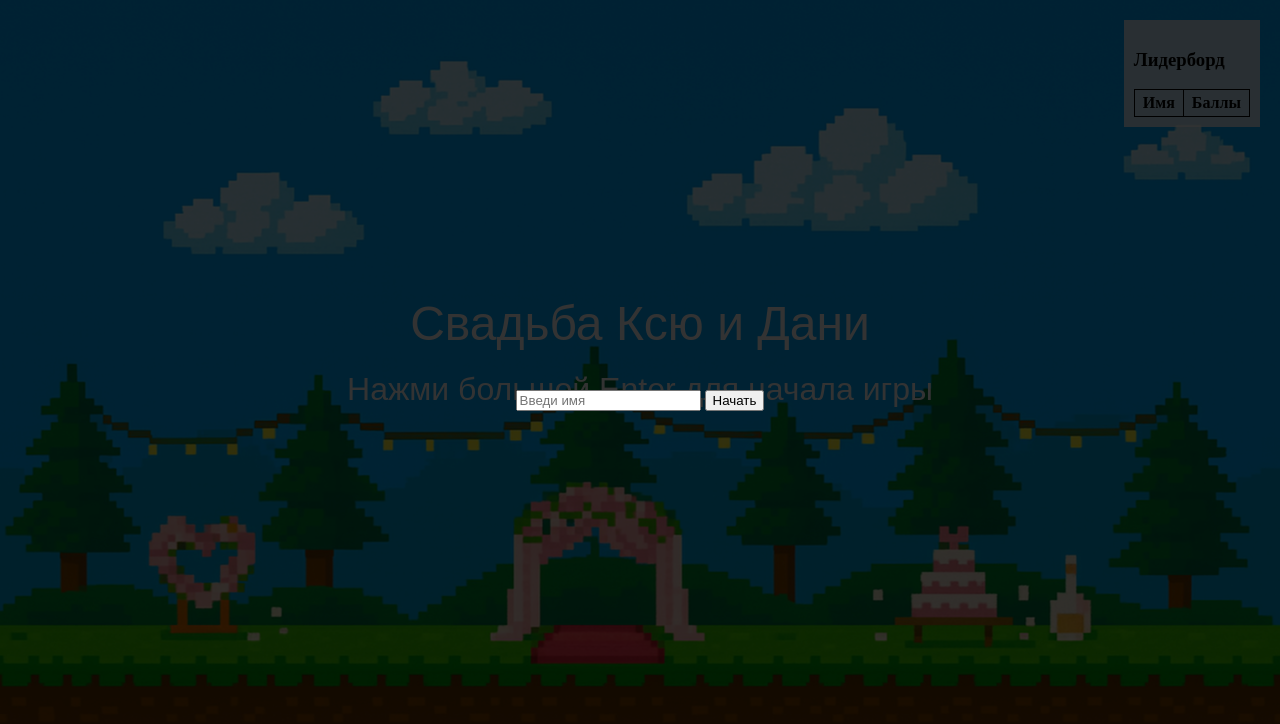
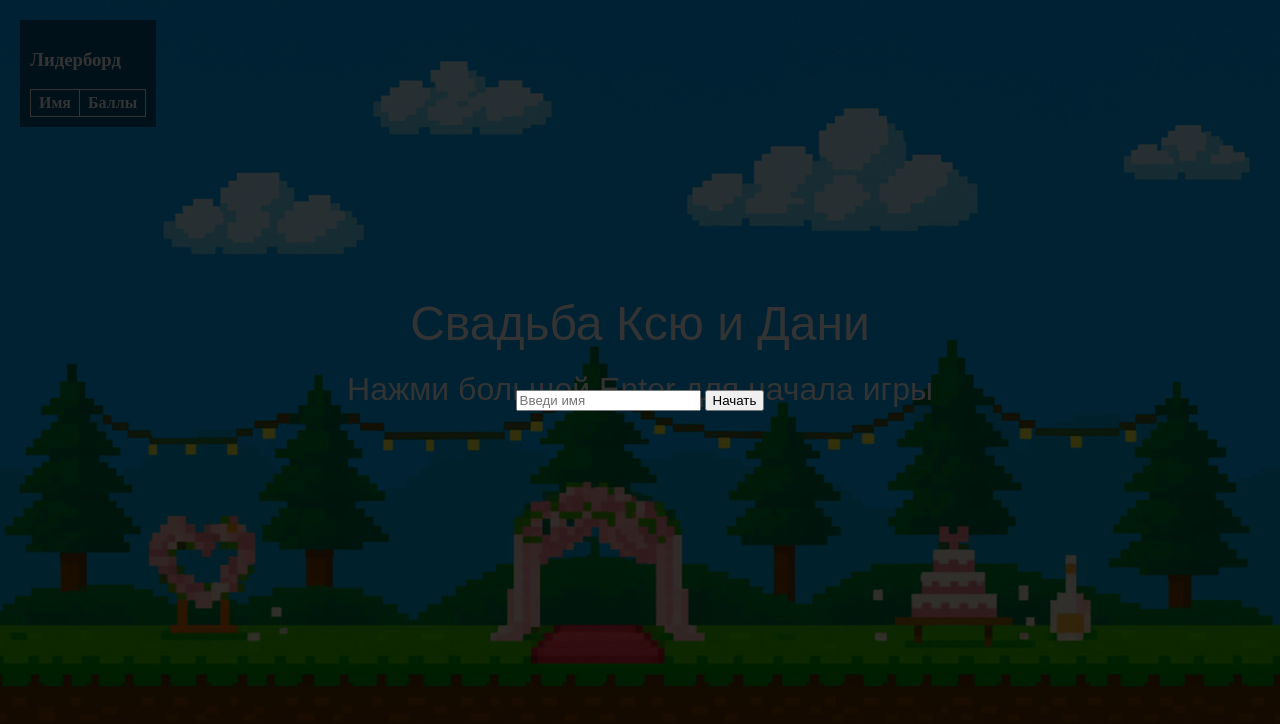
Before and after one commit to dstebnev/WeddinGame, a plain HTML site: page web/index.html in a window 1280 px wide. Drawn offline with Linux system fonts and the light colour scheme.

Commit message:
Move leaderboard to left with dark style

```diff
--- a/web/index.html
+++ b/web/index.html
@@ -21,15 +21,15 @@
         #scoreboard {
             position:absolute;
             top:20px;
-            right:20px;
-            background:rgba(255,255,255,0.8);
-            color:#000;
+            left:20px;
+            background:rgba(0,0,0,0.5);
+            color:#fff;
             padding:10px;
             max-height:300px;
             overflow-y:auto;
         }
         #scoreboard table{border-collapse:collapse;}
-        #scoreboard th,#scoreboard td{border:1px solid #000;padding:4px 8px;}
+        #scoreboard th,#scoreboard td{border:1px solid #fff;padding:4px 8px;}
     </style>
 </head>
 <body>
```
